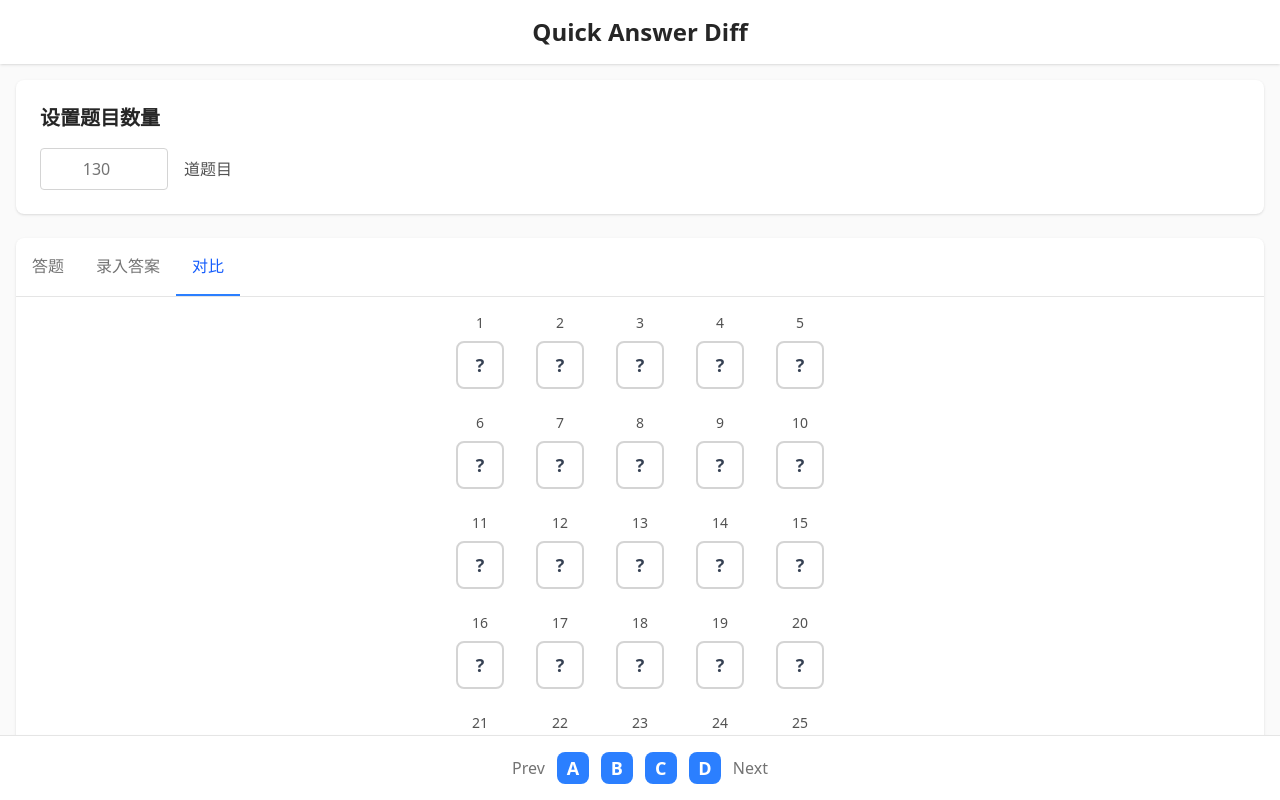
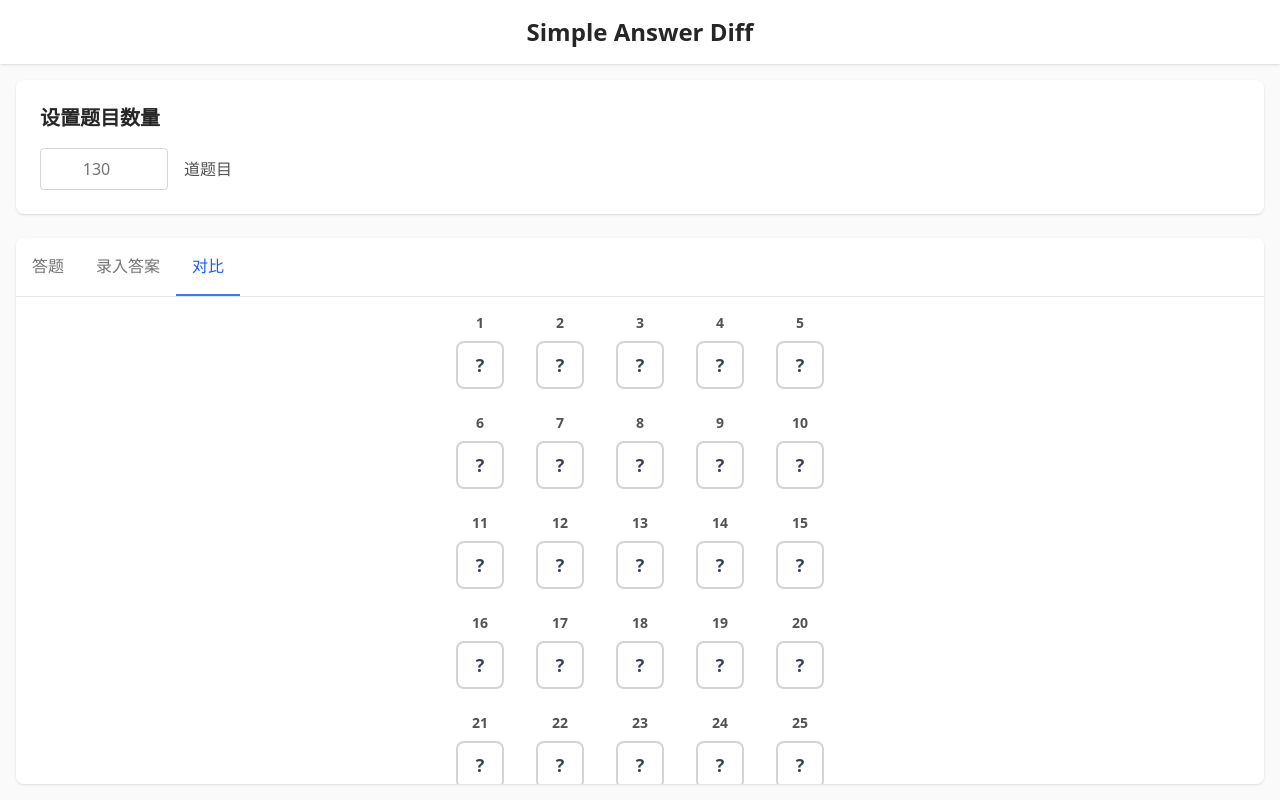
Before and after one commit to kvoon3/answer-tracker, a Nuxt app: page / in a window 1280 px wide. Both pictures are taken after a click on the button "对比". Shown: the top 800 px of the page. Built offline with nearby package versions, Linux system fonts and the light colour scheme.

Commit message:
chore: improve ui

```diff
--- a/app/components/AnswerList.vue
+++ b/app/components/AnswerList.vue
@@ -23,7 +23,7 @@ const groupedQuestions = computed(() => {
           flex="~ col"
           gap2 w16 items-center
         >
-          <span text="sm neutral-600">{{ question.id }}</span>
+          <span text="sm neutral-600" font-bold>{{ question.id }}</span>
           <button
             text-lg font-semibold border-2 rounded-lg h12 w12
             transition="all duration-200"
--- a/app/components/DiffList.vue
+++ b/app/components/DiffList.vue
@@ -37,7 +37,7 @@ const groupedDiffResults = computed(() => {
           flex="~ col"
           gap2 w16 items-center
         >
-          <span text="sm neutral-600">{{ result.id }}</span>
+          <span text="sm neutral-600" font-bold>{{ result.id }}</span>
           <div
             text-lg font-semibold border-2 rounded-lg flex h12 w12 items-center justify-center
             transition="all duration-200"
--- a/app/pages/index.vue
+++ b/app/pages/index.vue
@@ -62,14 +62,14 @@ onMounted(() => {
 </script>
 
 <template>
-  <div h="screen" bg="neutral-50" text-neutral-500 relative>
+  <div grid="~ rows-[min-content_1fr_min-content]" text-neutral-500 bg-neutral-50 h-screen relative>
     <header p4 bg-white shadow-sm>
       <h1 text="2xl center neutral-800" font="bold">
-        Quick Answer Diff
+        Simple Answer Diff
       </h1>
     </header>
 
-    <main flex1 p4>
+    <main p4 of-y-auto flex="~ col">
       <div mb6 p6 rounded-lg bg-white shadow-sm>
         <h2 text="xl neutral-800" font-semibold mb4>
           设置题目数量
@@ -87,8 +87,8 @@ onMounted(() => {
         </div>
       </div>
 
-      <div rounded-lg bg-white shadow-sm>
-        <div flex="~" border="b-1 neutral-200">
+      <div rounded-lg bg-white shadow-sm relative of-auto>
+        <div border="b-1 neutral-200" bg-white top-0 sticky>
           <button
             v-for="tab in tabs" :key="tab.id"
             flex1 font-medium p4 text-center border="b-2 transparent"
@@ -107,7 +107,7 @@ onMounted(() => {
       </div>
     </main>
 
-    <footer border="t-1 neutral-200" p4 bg-white shadow-lg bottom-0 sticky space-y-2>
+    <footer v-if="activeTab !== 'diff'" border="t-1 neutral-200" p4 bg-white shadow-lg bottom-0 sticky space-y-2>
       <div flex="~ wrap" gap3 items-center justify-center>
         <button
           @click="currentQuestionId--"
--- a/package.json
+++ b/package.json
@@ -1,5 +1,5 @@
 {
-  "name": "answer-sheet",
+  "name": "simple-answer-diff",
   "type": "module",
   "private": true,
   "packageManager": "pnpm@9.15.6+sha512.139cab068fdf0b751268179ac5f909b5be72afb4a75c513d1905d151befc8977b593d3cf8671ed83d4d6637c5c94b98ffbce108125de4a5a27a31233601a99de",
```
